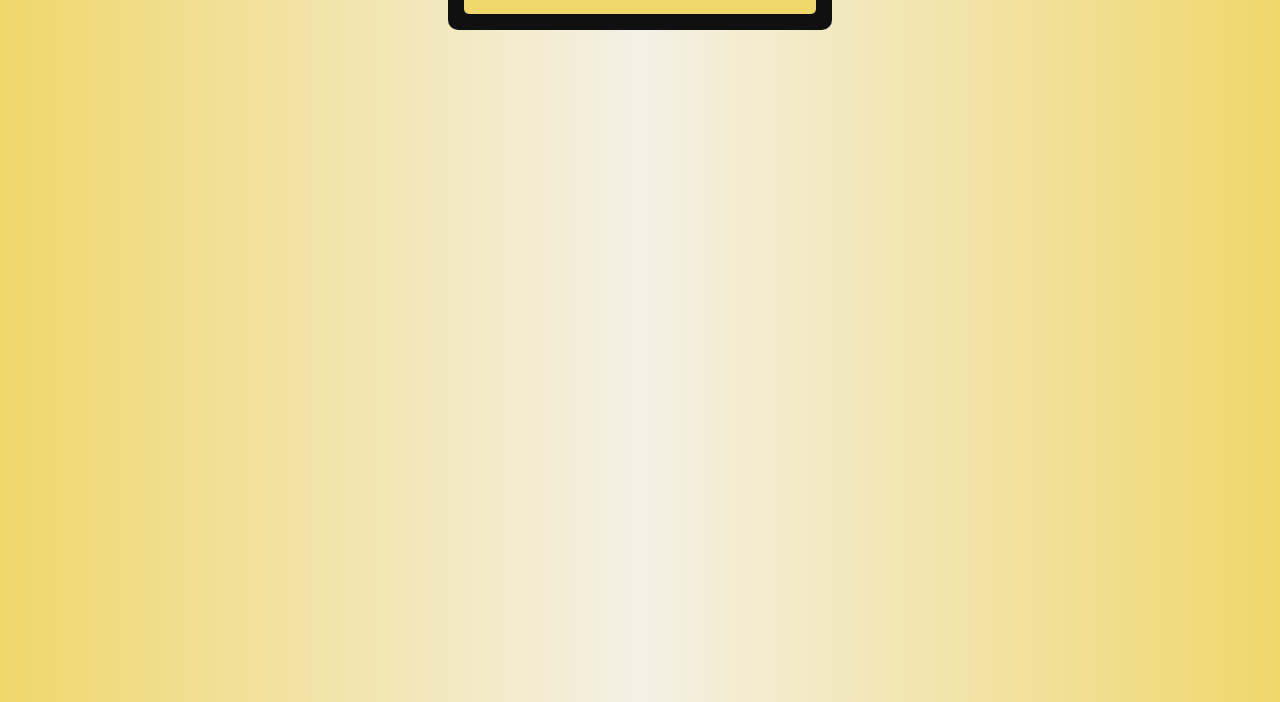
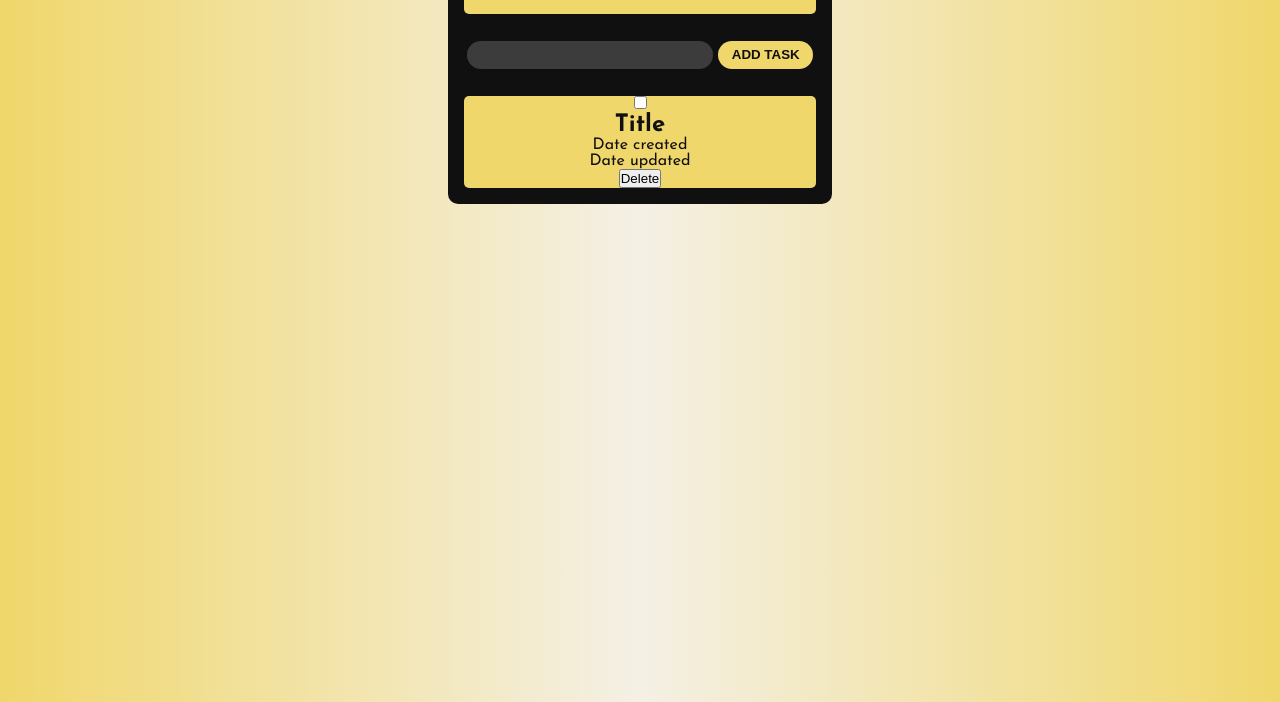
Before and after one commit to KaterinaB10/Todo-list, a plain HTML site: page index.html in a window 1280 px wide. Shown: the part 98-800 px from the top of the page. Drawn offline with Linux system fonts and the light colour scheme.

Commit message:
.html and .css done

```diff
--- a/index.html
+++ b/index.html
@@ -16,7 +16,26 @@
   <body>
     <div class="container">
       <div class="todo-container">
+        <!-- Header of todo-list -->
         <h1>Todo-list</h1>
+        <div class="row">
+          <input id="input-box" type="text" placeholder="" />
+          <button id="add-task-btn">Add task</button>
+
+          <!-- Will be used in JS -->
+          <div class="lists-container">
+            <ul id="display-task">
+              <il id="task">
+                <input id="task-complete-mark" type="checkbox" />
+                <h2>Title</h2>
+                <p>Date created</p>
+                <p>Date updated</p>
+                <button>Delete</button>
+              </il>
+            </ul>
+          </div>
+          <!-- Will be used in JS -->
+        </div>
       </div>
     </div>
   </body>
--- a/styles.css
+++ b/styles.css
@@ -29,5 +29,32 @@ body {
   background-color: #f0d76b;
   border-radius: 5px;
   text-transform: uppercase;
-  font-weight: 900;
+  font-weight: 700;
 }
+
+#input-box {
+  width: 70%;
+  margin: 2em auto;
+  padding: 0.5em 1em;
+  background-color: #3c3c3c;
+  border-radius: 60px;
+  border: none;
+  outline: none;
+  color: #f0d76b;
+  font-weight: 600;
+}
+
+#add-task-btn {
+  padding: 0.5em 1em;
+  border-radius: 60px;
+  background-color: #f0d76b;
+  border: none;
+  color: #101010;
+  font-weight: 600;
+  text-transform: uppercase;
+}
+
+.lists-container {
+  background-color: #f0d76b;
+  border-radius: 5px;
+}
```
